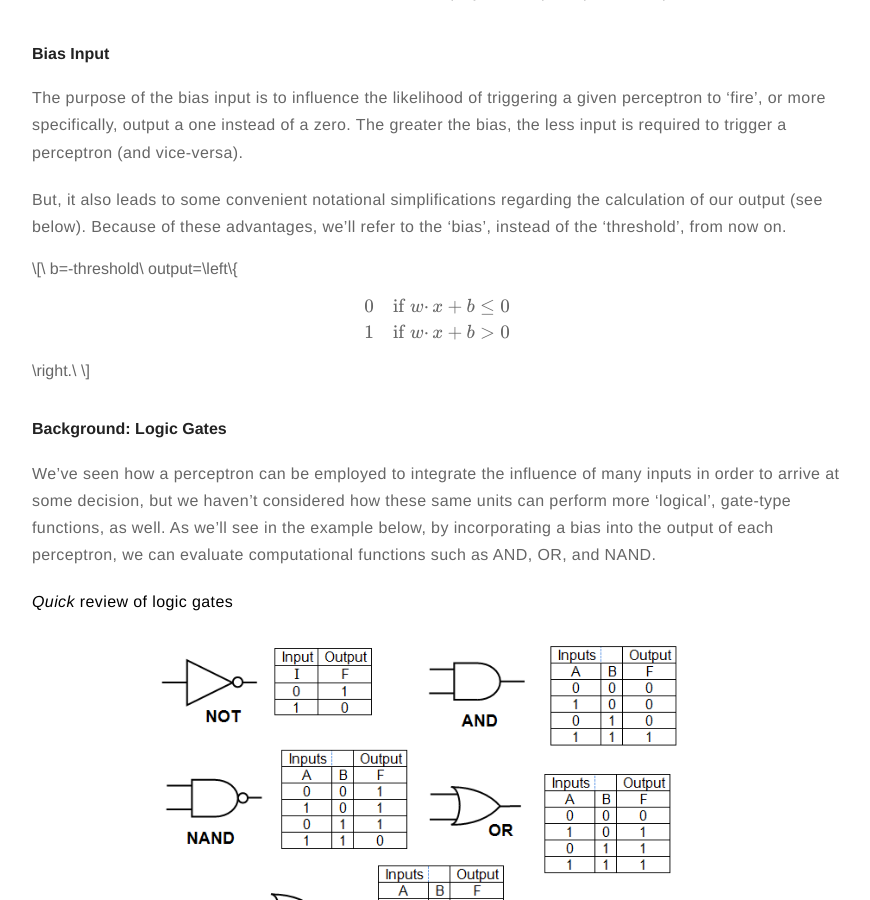
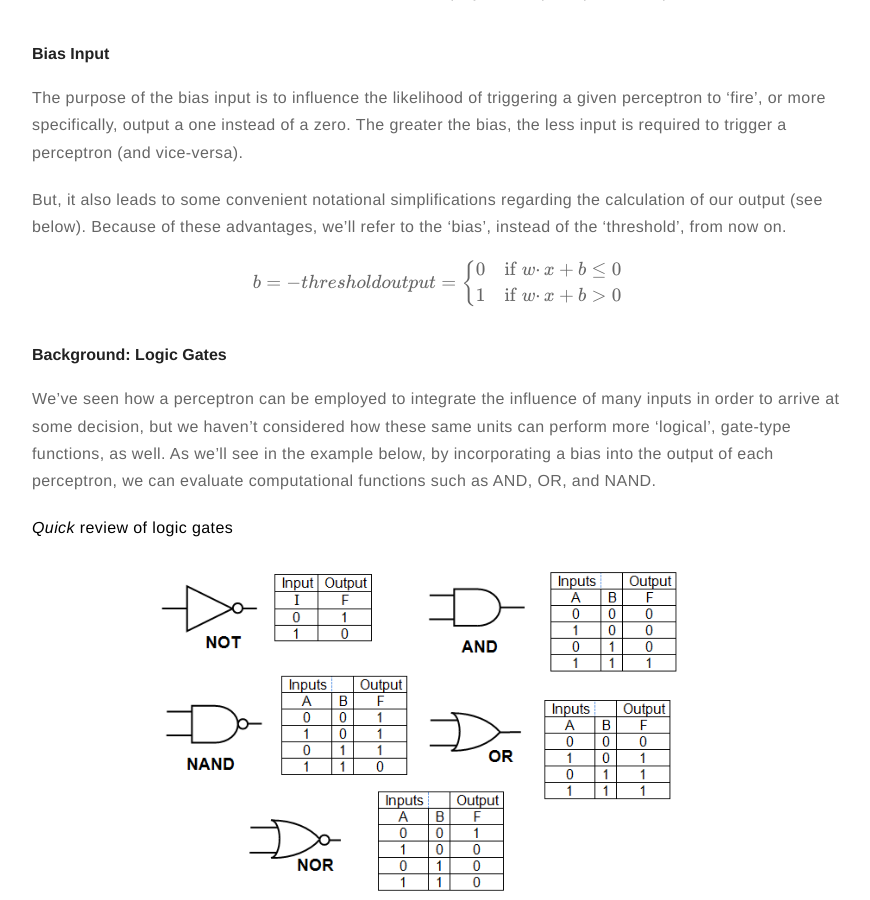
Before and after one commit to meccaLeccaHi/meccaLeccaHi.github.io, a Jekyll site: the page built from _posts/2018-10-30-neural_nets-tensorflow.md, in a window 1280 px wide and 900 px high, scrolled down 8169 px. Shown: the whole window, without its empty margins (203-1073 px from the left). Built offline with Jekyll 4.4.1, drawn with Linux system fonts in a browser that asks for light colours; formulas are drawn with MathJax 3; a script that is not in the unit is left out.

Commit message:
fixing mathjax and images

```diff
--- a/_posts/2018-10-30-neural_nets-tensorflow.md
+++ b/_posts/2018-10-30-neural_nets-tensorflow.md
@@ -281,14 +281,14 @@ The purpose of the bias input is to influence the likelihood of triggering a giv
 
 But, it also leads to some convenient notational simplifications regarding the calculation of our output (see below). Because of these advantages, we'll refer to the 'bias', instead of the 'threshold', from now on.
 
-$$\
+$$
 	b=-threshold\\
 	output=\left\{
 	\begin{array}{@{}ll@{}}
 	0 & \text{if}\ w \cdotp x +b \leq 0 \\
 	1 & \text{if}\ w \cdotp x +b > 0 \\
-	\end{array}\right.\\
-\ $$
+	\end{array}\right.
+$$
 
 <a id="logic"></a>
 #### Background: Logic Gates
```
